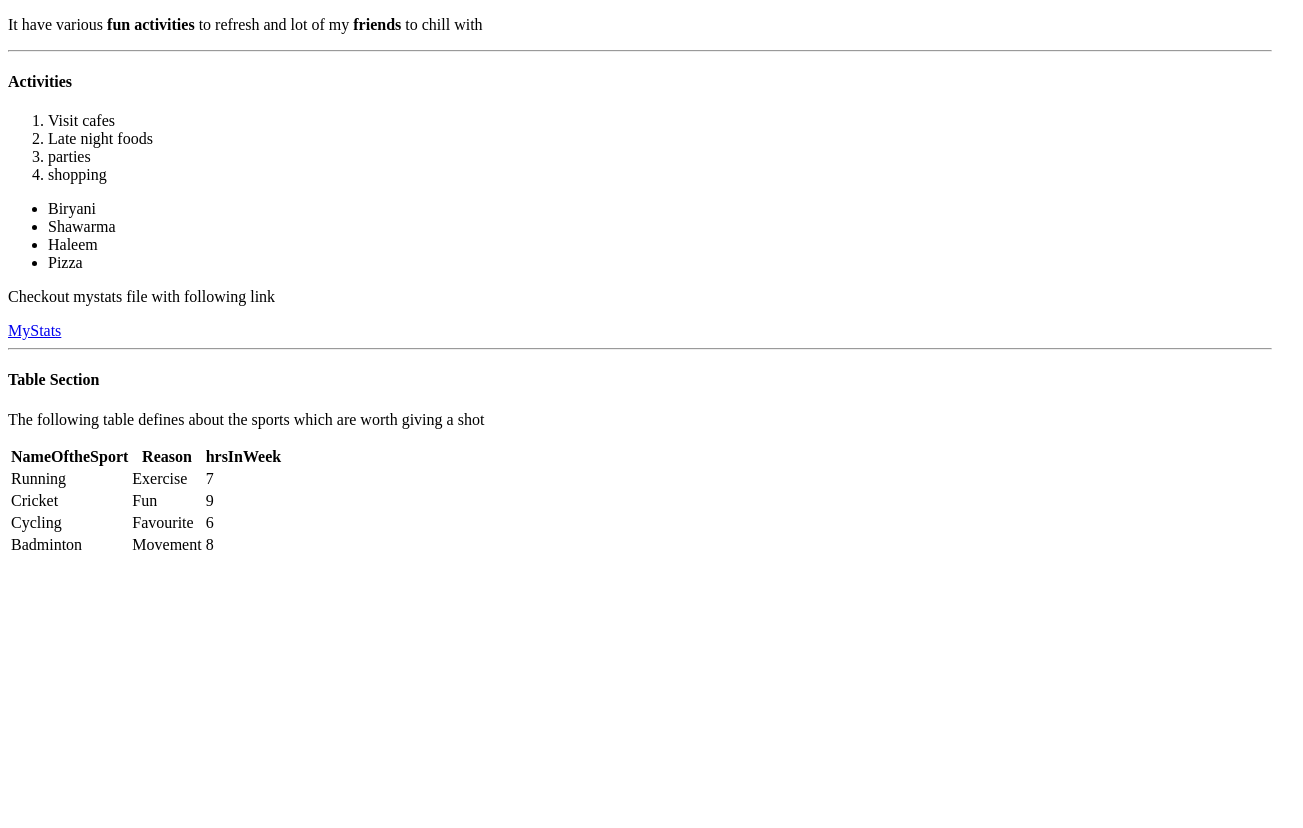
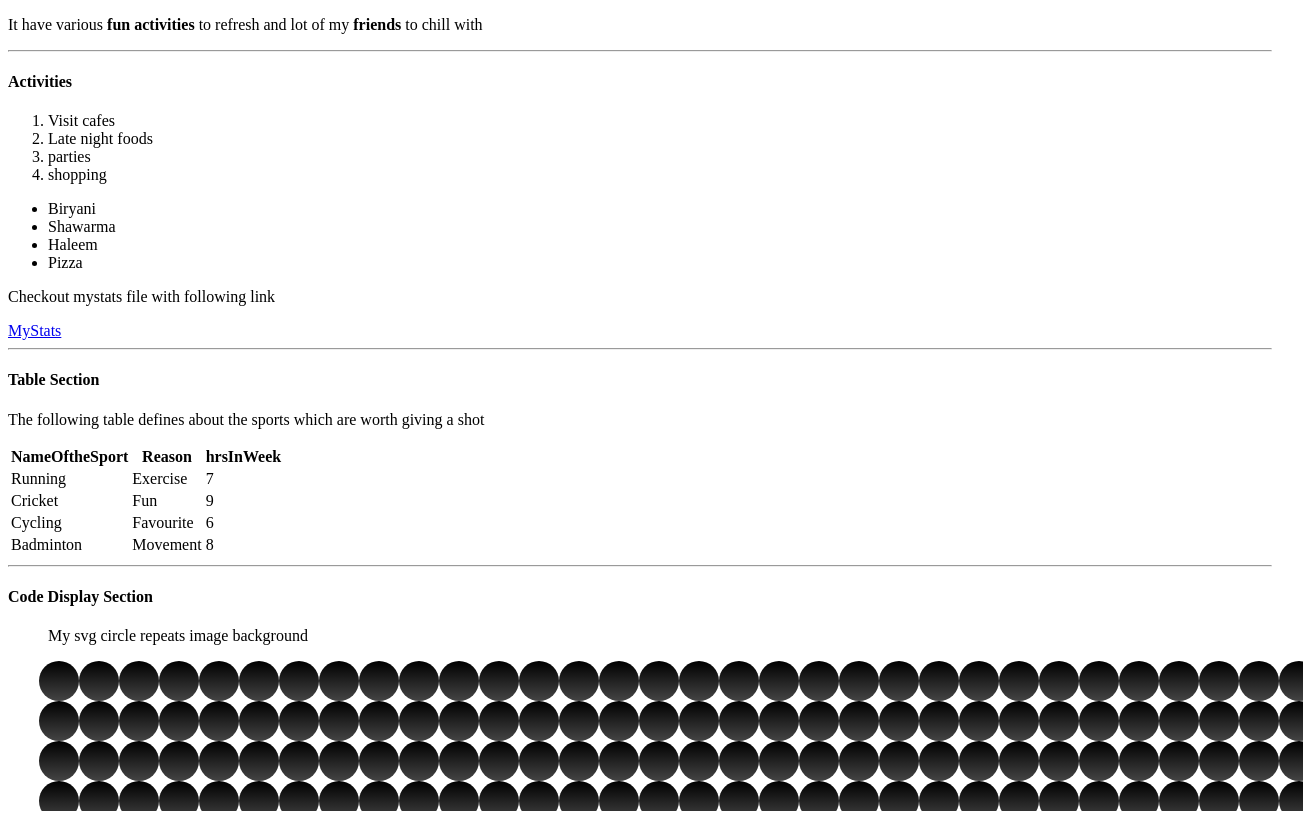
Before and after one commit to 44-563-WebApps-F23/44563-webapps-f23-assignment3-KrishnaSriR, a plain HTML site: page index.html in a window 1280 px wide. Shown: the part 105-933 px from the top of the page, 1303 px wide, since content can reach past the window. Before the commit the page ends 800 px from the top, so only its background shows below. Drawn offline with Linux system fonts and the light colour scheme.

Commit message:
added code display section

```diff
--- a/index.html
+++ b/index.html
@@ -54,5 +54,34 @@
         <td>8</td>
     </tr>
 </table>
+<hr>
+<h4>Code Display Section</h4>
+<blockquote cite="https://stackoverflow.com/questions/36342980/my-svg-circle-repeats-image-background/36343286">My svg circle repeats image background</blockquote>
+<pre>
+    <svg width="100%" height="100%">
+
+        <!-- Create mask that we'll use to define a slight gradient -->
+        <mask maskUnits="userSpaceOnUse" id="fade">
+          <!-- Here's that slight gradient -->
+               <linearGradient id="gradient" x1="0" y1="0" x2="0" y2="100%">
+            <stop offset="0" style="stop-color: #FFFFFF"></stop>
+            <stop offset="1" style="stop-color: #000000"></stop>
+          </linearGradient>
+          <!-- The canvas for our mask -->
+          <rect fill="url(#gradient)" width="100%" height="100%"></rect>
+        </mask>
+
+        <!-- Let's define the pattern -->
+        <!-- The width and height should be double the circle radius we plan to use -->
+        <pattern id="pattern-circles" x="0" y="0" width="40" height="40" patternUnits="userSpaceOnUse">
+          <!-- Now let's draw the circle -->
+          <!-- We're going to define the `fill` in the CSS for flexible use -->
+          <circle mask="url(#fade)" cx="20" cy="20" r="20"></circle>
+        </pattern>
+        <!-- The canvas with our applied pattern -->
+        <rect x="0" y="0" width="100%" height="100%" fill="url(#pattern-circles)"></rect>
+
+      </svg>
+</pre>
 </body>
 </html>
```
